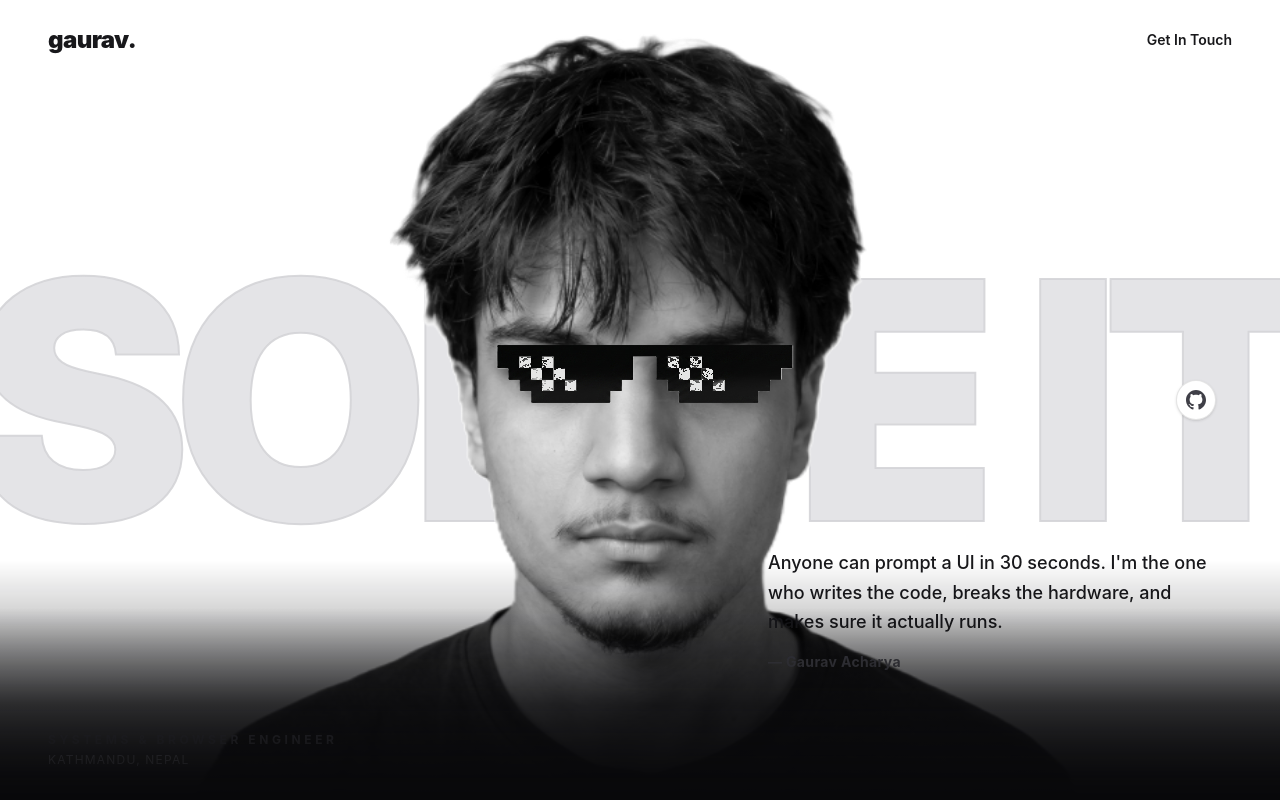
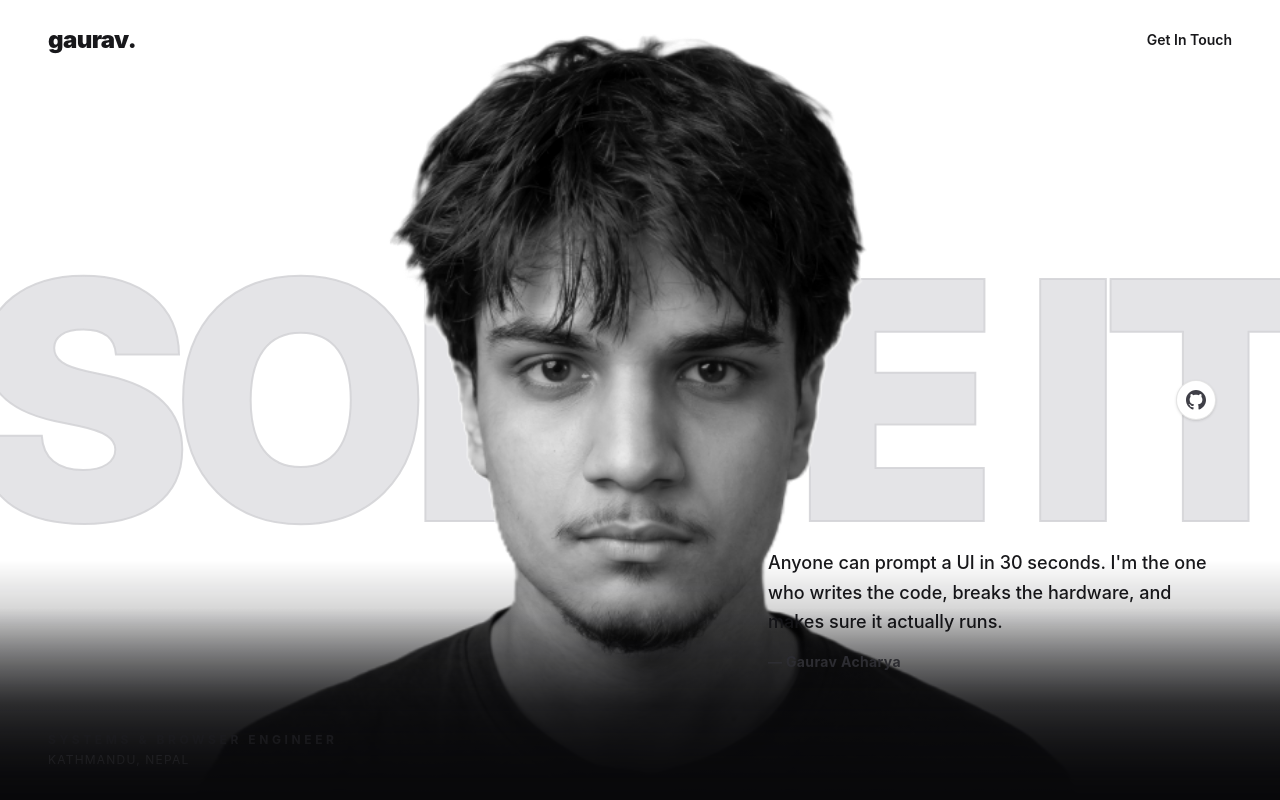
Before and after one commit to anomy77/portfolio, a React (Vite) app: page / in a window 1280 px wide. Shown: the top 800 px of the page. Built offline with nearby package versions, Linux system fonts and the light colour scheme.

Commit message:
feat(portfolio): synchronize pixel sunglasses reveal with exact cursor torch radial mask

```diff
--- a/src/App.jsx
+++ b/src/App.jsx
@@ -157,29 +157,21 @@
           </motion.div>
         )}
 
-        {/* 8-Bit Pixel Sunglasses (Z-25) -- Terminal Glitch Materialization */}
-        <AnimatePresence>
-          {isWearingGlasses && (
-            <motion.div
-              key="pixel-glasses"
-              initial={{ opacity: 0, scale: 1.25, x: '-50%', y: '-50%' }}
-              animate={{
-                opacity: [0, 1, 0.4, 1, 0.85, 1],
-                scale: [1.18, 0.96, 1.02, 1],
-                x: ['-50%', '-49%', '-51%', '-50%'],
-                y: '-50%',
-                filter: [
-                  'hue-rotate(90deg) contrast(200%) brightness(1.5)',
-                  'hue-rotate(0deg) contrast(100%) brightness(1)'
-                ]
-              }}
-              exit={{
-                opacity: [1, 0.3, 0.8, 0],
-                scale: [1, 1.08, 0.92],
-                filter: 'brightness(2)'
-              }}
-              transition={{ duration: 0.32, ease: "easeOut" }}
-              className="absolute left-1/2 top-[46.8%] z-25 pointer-events-none select-none drop-shadow-[0_10px_20px_rgba(0,0,0,0.85)]"
+        {/* 8-Bit Pixel Sunglasses (Z-25) -- Reveals via the exact same Cursor Radial Torch */}
+        {(isPortraitHovered || isGlassesLocked) && (
+          <div
+            className="absolute inset-0 z-25 pointer-events-none select-none overflow-hidden"
+            style={{
+              WebkitMaskImage: isGlassesLocked
+                ? 'none'
+                : `radial-gradient(circle 220px at ${mousePos.x}px ${mousePos.y}px, rgba(0,0,0,1) 0%, rgba(0,0,0,0.85) 45%, rgba(0,0,0,0) 80%)`,
+              maskImage: isGlassesLocked
+                ? 'none'
+                : `radial-gradient(circle 220px at ${mousePos.x}px ${mousePos.y}px, rgba(0,0,0,1) 0%, rgba(0,0,0,0.85) 45%, rgba(0,0,0,0) 80%)`
+            }}
+          >
+            <div
+              className="absolute left-1/2 top-[46.8%] -translate-x-1/2 -translate-y-1/2 drop-shadow-[0_10px_20px_rgba(0,0,0,0.85)]"
               style={{
                 width: 'clamp(230px, 24vw, 350px)'
               }}
@@ -190,9 +182,9 @@
                 className="w-full h-auto"
                 style={{ imageRendering: 'pixelated' }}
               />
-            </motion.div>
-          )}
-        </AnimatePresence>
+            </div>
+          </div>
+        )}
 
         {/* Smooth bottom blend overlay (Z-15) */}
         <div className="absolute bottom-0 inset-x-0 h-48 bg-gradient-to-t from-[#09090B] via-[#09090B]/70 to-transparent z-15 pointer-events-none"></div>
```
